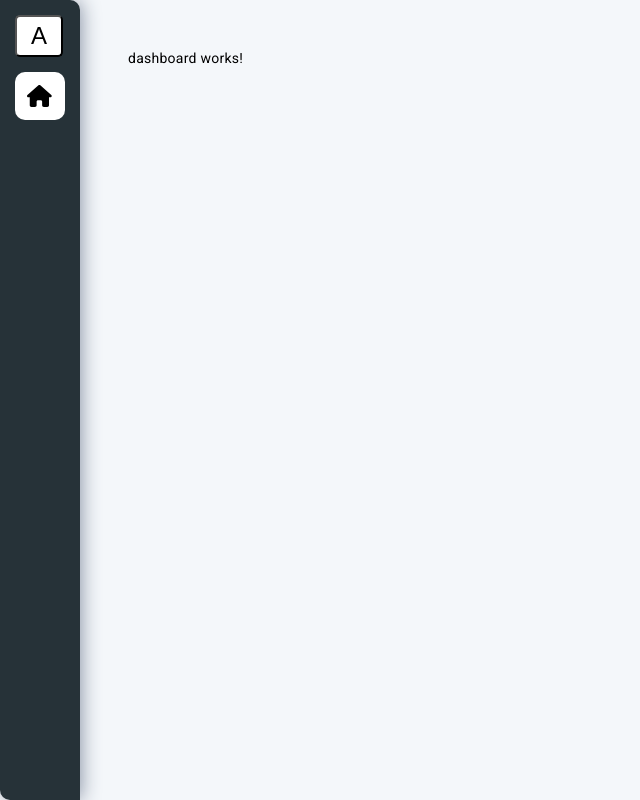
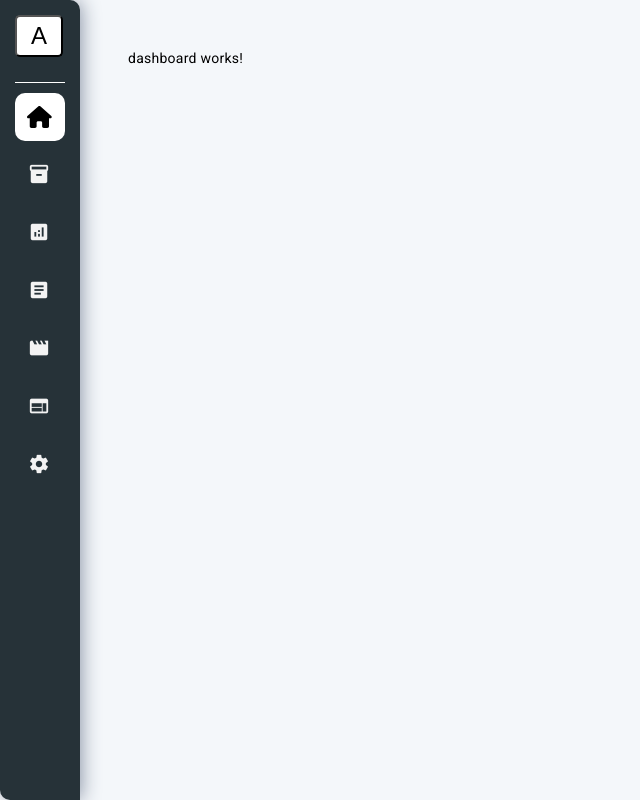
Before and after one commit to Isaquesantos7/sidenav-angular, an Angular app: page /dashboard in a window 1280 px wide. Shown: the whole page, without its empty margins (0-640 px from the left). Built offline with nearby package versions, Linux system fonts and the light colour scheme.

Commit message:
feat: sidenav customizacao

```diff
--- a/src/app/app.routes.ts
+++ b/src/app/app.routes.ts
@@ -1,5 +1,11 @@
 import { Routes } from '@angular/router';
 import { DashboardComponent } from './pages/dashboard/dashboard.component';
+import { ProductsComponent } from './pages/products/products.component';
+import { StatisticsComponent } from './pages/statistics/statistics.component';
+import { CoupensComponent } from './pages/coupens/coupens.component';
+import { MediaComponent } from './pages/media/media.component';
+import { PageComponent } from './pages/page/page.component';
+import { SettingsComponent } from './pages/settings/settings.component';
 
 export const routes: Routes = [
     {
@@ -11,5 +17,35 @@ export const routes: Routes = [
         path: 'dashboard',
         component: DashboardComponent,
         title: 'Dashboard'
-    }
+    },
+    {
+        path: 'products',
+        component: ProductsComponent,
+        title: 'products'
+    },
+    {
+        path: 'statistics',
+        component: StatisticsComponent,
+        title: 'Statistics'
+    },
+    {
+        path: 'coupens',
+        component: CoupensComponent,
+        title: 'Coupens'
+    },
+    {
+        path: 'media',
+        component: MediaComponent,
+        title: 'Media'
+    },
+    {
+        path: 'page',
+        component: PageComponent,
+        title: 'Page'
+    },
+    {
+        path: 'settings',
+        component: SettingsComponent,
+        title: 'Settings'
+    },
 ];
--- a/src/app/components/sidenav/sidenav.component.html
+++ b/src/app/components/sidenav/sidenav.component.html
@@ -9,16 +9,65 @@
         </button>
     </div>
 
+    <!--
+        RouterLinkActive para marcar a rota ativa;
+        RouterLinkActiveOptions para configura como a diretiva routerlinkactive determinar se uma rota esta ativa.
+    -->
+
     <ul class="sidenav-nav">
+        <div class="sidenav-nav-information"></div>
         <li class="sidenav-nav-item">
-            <!--
-                RouterLinkActive para marcar a rota ativa;
-                RouterLinkActiveOptions para configura como a diretiva routerlinkactive determinar se uma rota esta ativa.
-            -->
             <a routerLink="/dashboard" routerLinkActive="active" [routerLinkActiveOptions]="{exact: true}" class="sidenav-nav-link">
                 <fa-icon [icon]="faHome" class="sidenav-link-icon"></fa-icon>
                 <span class="sidenav-link-text" *ngIf="collapsed">Dashboard</span>
             </a>
         </li>
+
+        <li class="sidenav-nav-item">
+            <a routerLink="/products" routerLinkActive="active" [routerLinkActiveOptions]="{exact: true}" class="sidenav-nav-link">
+                <mat-icon fontIcon="inventory 2" class="sidenav-link-icon"></mat-icon>
+                <span class="sidenav-link-text" *ngIf="collapsed">Products</span>
+            </a>
+        </li>
+
+        <li class="sidenav-nav-item">
+            <a routerLink="/statistics" routerLinkActive="active" [routerLinkActiveOptions]="{exact: true}" class="sidenav-nav-link">
+                <mat-icon fontIcon="analytics" class="sidenav-link-icon"></mat-icon>
+                <span class="sidenav-link-text" *ngIf="collapsed">Statistics</span>
+            </a>
+        </li>
+
+        <li class="sidenav-nav-item">
+            <a routerLink="/coupens" routerLinkActive="active" [routerLinkActiveOptions]="{exact: true}" class="sidenav-nav-link">
+                <mat-icon fontIcon="article" class="sidenav-link-icon"></mat-icon>
+                <span class="sidenav-link-text" *ngIf="collapsed">Coupens</span>
+            </a>
+        </li>
+
+        <li class="sidenav-nav-item">
+            <a routerLink="/media" routerLinkActive="active" [routerLinkActiveOptions]="{exact: true}" class="sidenav-nav-link">
+                <mat-icon fontIcon="movie" class="sidenav-link-icon"></mat-icon>
+                <span class="sidenav-link-text" *ngIf="collapsed">Media</span>
+            </a>
+        </li>
+
+        <li class="sidenav-nav-item">
+            <a routerLink="/page" routerLinkActive="active" [routerLinkActiveOptions]="{exact: true}" class="sidenav-nav-link">
+                <mat-icon fontIcon="web" class="sidenav-link-icon"></mat-icon>
+                <span class="sidenav-link-text" *ngIf="collapsed">Pages</span>
+            </a>
+        </li>
+
+        <li class="sidenav-nav-item">
+            <a routerLink="/settings" routerLinkActive="active" [routerLinkActiveOptions]="{exact: true}" class="sidenav-nav-link">
+                <mat-icon fontIcon="settings" class="sidenav-link-icon"></mat-icon>
+                <span class="sidenav-link-text" *ngIf="collapsed">Settings</span>
+            </a>
+        </li>
+
+        <div class="sidenav-nav-information-bottom" *ngIf="collapsed">
+            <h2>Titulo</h2>
+            <p>Minhas informações</p>
+        </div>
     </ul>
 </div>
--- a/src/app/components/sidenav/sidenav.component.scss
+++ b/src/app/components/sidenav/sidenav.component.scss
@@ -66,6 +66,37 @@
 
                 font-size: 24px;
             }
+        }
+    }
+
+    .sidenav-nav-information {
+        width: 100%;
+
+        margin-top: 10px;
+        margin-bottom: 10px;
+
+        border-bottom: 1px solid #FFF;
+    }
+
+    .sidenav-nav-information-bottom {
+        display: flex;
+        flex-direction: column;
+        align-items: center;
+        justify-content: center;
+
+        width: 100%;
+        height: 100%;
+        margin-top: 10px;
+        margin-bottom: 10px;
+
+        border-top: 1px solid #FFF;
+
+        h2 {
+            color: #FFF;
+        }
+
+        p {
+            color: #FFF;
         }
     }
 }
```
Also changed, not shown: src/app/components/sidenav/sidenav.component.ts (+8 -1 lines).
